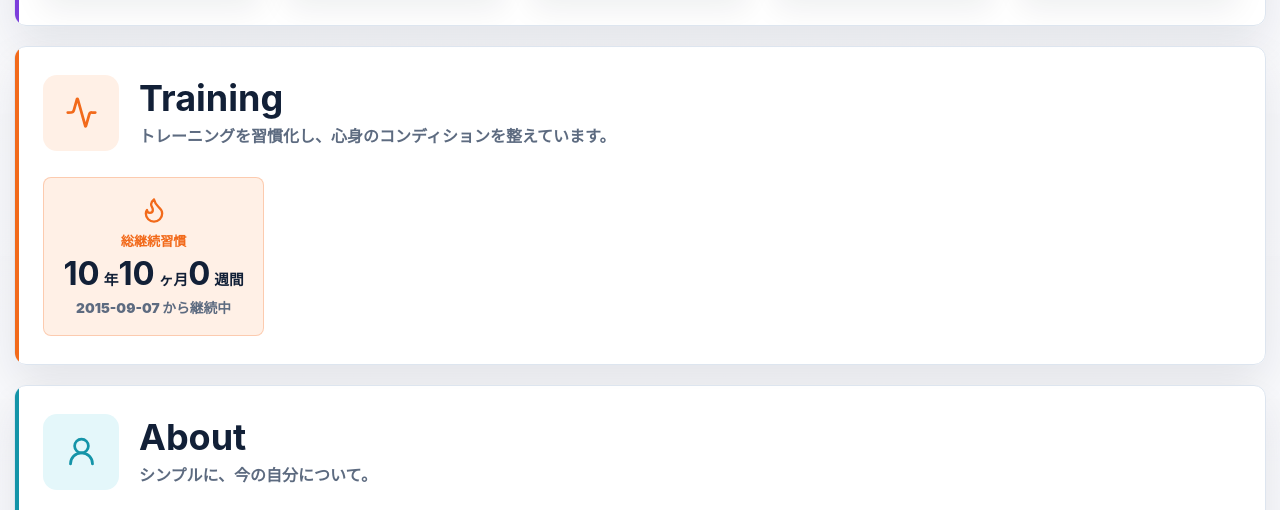
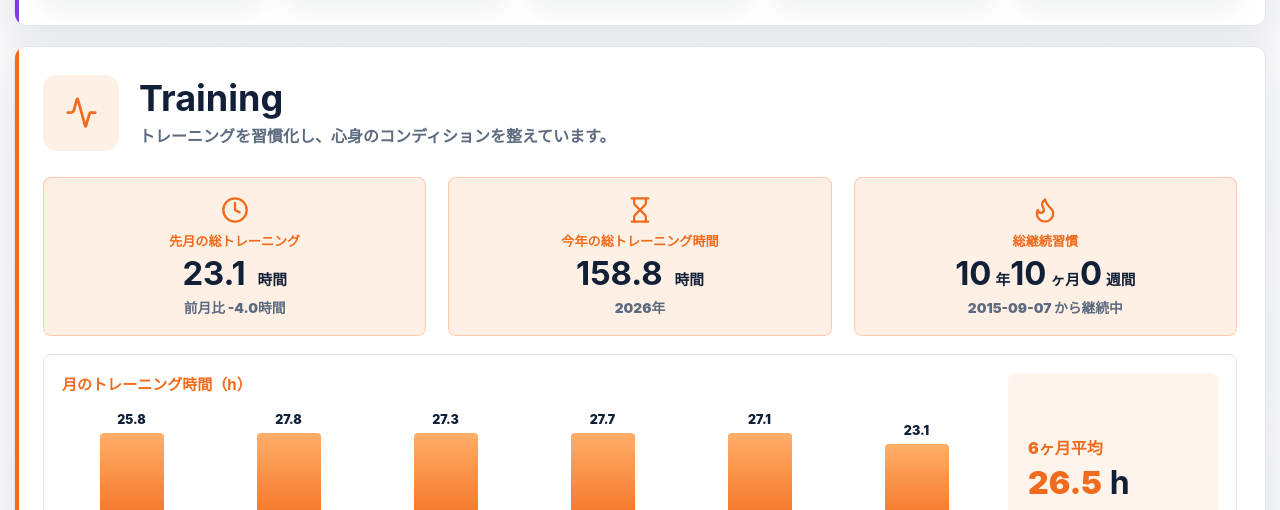
Before and after one commit to TatsuyaKakamu/my_portfolio, an Astro site: page / in a window 1280 px wide. Shown: the part 2821-3331 px from the top of the page. Built offline with nearby package versions, Linux system fonts and the light colour scheme; Astro itself is replaced by a stand-in of ours.

Commit message:
Training セクションを擬似月次データで復活 (#38)

```diff
--- a/src/data/portfolio.ts
+++ b/src/data/portfolio.ts
@@ -1,4 +1,5 @@
 import trainingData from "./training-data.json";
+import { buildTrainingView } from "../lib/pseudo-training";
 
 export type Theme = "app" | "security" | "photography" | "training" | "about";
 
@@ -237,8 +238,12 @@ export const photos: PhotoItem[] = [
   }
 ];
 
+// 月次集計は擬似データのビルド時フォールバック値。クライアント側で同じロジックにより再算出・上書きされる。
+// streak の startDate は実データのため training-data.json から引き続き採用する。
 export const training: TrainingSummary = {
   stravaUrl: "https://www.strava.com/athletes/11705385",
   theme: "training",
-  ...(trainingData as Omit<TrainingSummary, "stravaUrl" | "theme">)
+  lastFetchedAt: new Date().toISOString(),
+  streak: trainingData.streak,
+  ...buildTrainingView(new Date())
 };
--- /dev/null
+++ b/src/lib/pseudo-training.ts
@@ -0,0 +1,92 @@
+// Training セクションの月次擬似データ生成。
+// Strava 連携停止後、実測値の代わりに (年, 月) をシードにした決定的な値を表示する。
+// 同じ月は誰がいつ見ても同じ値になり、月が替わると自動でローリングする（再デプロイ不要）。
+// 値のレンジは連携停止前の実測（2025-12〜2026-05: 20.7〜29.9h、平均26h）に合わせている。
+
+export interface PseudoMonthlyEntry {
+  month: string;
+  label: string;
+  hours: number;
+}
+
+export interface PseudoTrainingView {
+  period: { from: string; to: string; lastMonth: string; year: number };
+  lastMonthTotalHours: number;
+  previousMonthTotalHours: number;
+  lastMonthDeltaHours: number;
+  averageMonthlyHours: number;
+  yearTotalHours: number;
+  monthlyHours: PseudoMonthlyEntry[];
+}
+
+export const DISPLAY_MONTHS = 6;
+
+const SALT = 62443;
+
+// mulberry32: 32bit シードから [0,1) を返す決定的 PRNG
+function mulberry32(seed: number) {
+  return function () {
+    seed |= 0;
+    seed = (seed + 0x6d2b79f5) | 0;
+    let t = Math.imul(seed ^ (seed >>> 15), 1 | seed);
+    t = (t + Math.imul(t ^ (t >>> 7), 61 | t)) ^ t;
+    return ((t ^ (t >>> 14)) >>> 0) / 4294967296;
+  };
+}
+
+function round1(v: number) {
+  return Math.round(v * 10) / 10;
+}
+
+function hoursFor(year: number, monthIndex0: number): number {
+  const rand = mulberry32(year * 12 + monthIndex0 + SALT);
+  const seasonal = 3 * Math.sin(((monthIndex0 + 1) / 12) * 2 * Math.PI);
+  const noise = (rand() * 2 - 1) * 2;
+  return round1(Math.min(30, Math.max(20, 25 + seasonal + noise)));
+}
+
+// JST の暦フィールドを取り出す（既存 index.astro の jstNow と同じオフセット方式）
+function jstParts(now: Date) {
+  const jst = new Date(now.getTime() + 9 * 60 * 60 * 1000);
+  return { year: jst.getUTCFullYear(), monthIndex0: jst.getUTCMonth() };
+}
+
+export function buildTrainingView(now: Date): PseudoTrainingView {
+  const { year, monthIndex0 } = jstParts(now);
+
+  // 表示窓は直近の完了月（今月の前月）を終端とする DISPLAY_MONTHS ヶ月
+  const months: PseudoMonthlyEntry[] = [];
+  for (let i = DISPLAY_MONTHS; i >= 1; i--) {
+    const d = new Date(Date.UTC(year, monthIndex0 - i, 1));
+    const y = d.getUTCFullYear();
+    const m0 = d.getUTCMonth();
+    months.push({
+      month: `${y}-${String(m0 + 1).padStart(2, "0")}`,
+      label: `${m0 + 1}月`,
+      hours: hoursFor(y, m0)
+    });
+  }
+
+  const last = months[months.length - 1];
+  const prev = months[months.length - 2];
+
+  // 今年の合計は直近完了月が属する年の 1 月からの累計
+  const lastDate = new Date(Date.UTC(year, monthIndex0 - 1, 1));
+  const currentYear = lastDate.getUTCFullYear();
+  let yearTotal = 0;
+  for (let m0 = 0; m0 <= lastDate.getUTCMonth(); m0++) {
+    yearTotal += hoursFor(currentYear, m0);
+  }
+
+  const average = round1(months.reduce((sum, entry) => sum + entry.hours, 0) / months.length);
+
+  return {
+    period: { from: months[0].month, to: last.month, lastMonth: last.month, year: currentYear },
+    lastMonthTotalHours: last.hours,
+    previousMonthTotalHours: prev.hours,
+    lastMonthDeltaHours: round1(last.hours - prev.hours),
+    averageMonthlyHours: average,
+    yearTotalHours: round1(yearTotal),
+    monthlyHours: months
+  };
+}
--- a/src/pages/index.astro
+++ b/src/pages/index.astro
@@ -51,10 +51,12 @@ const sectionIconMap = {
 };
 const instagramUrl = externalLinks.find((item) => item.icon === "instagram")?.url;
 
-// Strava/Garmin 連携を停止したため、Training セクションは「総継続習慣」のみ表示する。
-// 他のカード・グラフ・CTA は SHOW_TRAINING_DETAILS で非表示にするだけで、
-// データ・描画コードは残す（後で再開できるように）。true に戻せば元に戻る。
-const SHOW_TRAINING_DETAILS = false;
+// Strava/Garmin 連携停止後の運用: 月次カード・グラフは (年, 月) をシードにした擬似データで表示する。
+// 生成ロジックは src/lib/pseudo-training.ts。ビルド時の値をフォールバック描画し、クライアント側で
+// 同じロジックにより再算出して上書きするため、月替わりで自動的にローリングする（再デプロイ不要）。
+// Strava CTA は擬似データと実プロフィールの突き合わせを避けるため非表示を維持する。
+const SHOW_TRAINING_DETAILS = true;
+const SHOW_STRAVA_CTA = false;
 
 // 総継続習慣は時間経過でカウントアップする（データ取得停止後の運用）。
 // startDate からの継続期間を ISO 週（月曜）基準で算出し、毎週月曜に 1 週増える。
@@ -339,7 +341,7 @@ const privacyUrl = asset("privacy/");
             description="トレーニングを習慣化し、心身のコンディションを整えています。"
             icon={sectionIconMap.training}
             theme="training"
-            ctaLabel={SHOW_TRAINING_DETAILS ? "Strava を見る" : undefined}
+            ctaLabel={SHOW_STRAVA_CTA ? "Strava を見る" : undefined}
             ctaHref={training.stravaUrl}
             disabled={!training.stravaUrl}
           />
@@ -437,6 +439,58 @@ const privacyUrl = asset("privacy/");
             strong.innerHTML = parts
               .map((p) => `<span class="metric-value">${p.value}</span><small>${p.suffix}</small>`)
               .join("");
+          })();
+        </script>
+
+        <script>
+          // 月次カード・バーチャートをクライアント側で再算出し、ビルド時の値を上書きする。
+          // 生成が (年, 月) シードで決定的なため同じ月は常に同じ値になり、月替わりで自動ローリングする。
+          // countup アニメーションは reveal 時に data-countup を読むため、ここでの属性更新が先に効く。
+          import { buildTrainingView } from "../lib/pseudo-training";
+
+          (function () {
+            const section = document.querySelector("#training");
+            if (!section) return;
+            const view = buildTrainingView(new Date());
+
+            const setCountup = (el: Element | null, value: number) => {
+              if (!el) return;
+              el.setAttribute("data-countup", String(value));
+              el.textContent = String(value);
+            };
+
+            const cards = Array.from(section.querySelectorAll(".metric-card"));
+            const cardByLabel = (label: string) =>
+              cards.find((card) => card.querySelector(":scope > span")?.textContent?.trim() === label);
+
+            const lastMonthCard = cardByLabel("先月の総トレーニング");
+            if (lastMonthCard) {
+              setCountup(lastMonthCard.querySelector(".metric-value"), view.lastMonthTotalHours);
+              const note = lastMonthCard.querySelector("em");
+              if (note) {
+                const sign = view.lastMonthDeltaHours >= 0 ? "+" : "";
+                note.textContent = `前月比 ${sign}${view.lastMonthDeltaHours.toFixed(1)}時間`;
+              }
+            }
+
+            const yearCard = cardByLabel("今年の総トレーニング時間");
+            if (yearCard) {
+              setCountup(yearCard.querySelector(".metric-value"), view.yearTotalHours);
+              const note = yearCard.querySelector("em");
+              if (note) note.textContent = `${view.period.year}年`;
+            }
+
+            section.querySelectorAll(".bar-chart .bar-item").forEach((item, index) => {
+              const entry = view.monthlyHours[index];
+              if (!entry) return;
+              setCountup(item.querySelector(".metric-value"), entry.hours);
+              const bar = item.querySelector("i");
+              if (bar) bar.style.height = `${Math.max(18, Math.min(104, entry.hours * 4))}px`;
+              const label = item.querySelector("small");
+              if (label) label.textContent = entry.label;
+            });
+
+            setCountup(section.querySelector(".monthly-average .metric-value"), view.averageMonthlyHours);
           })();
         </script>
 
```
